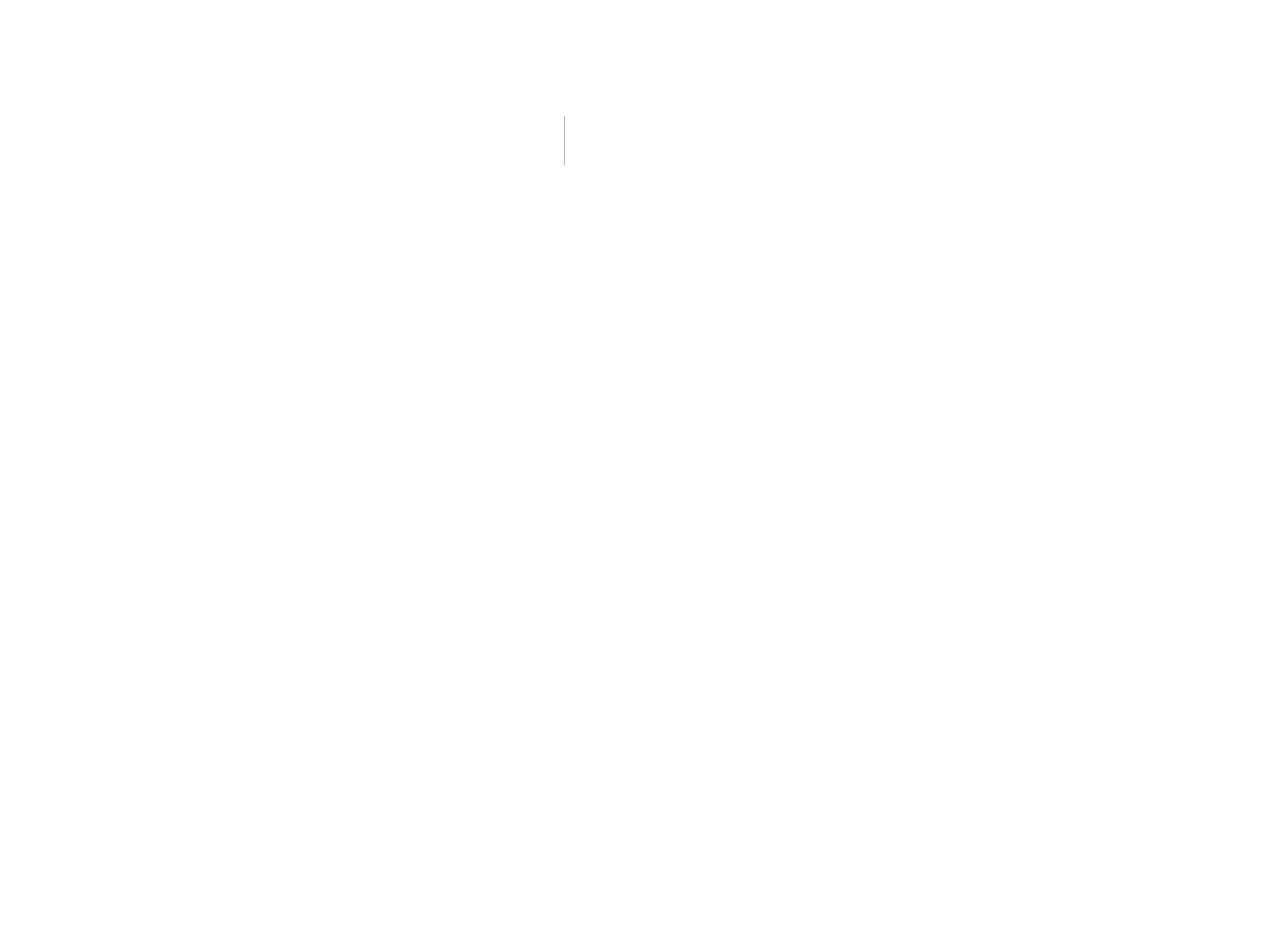
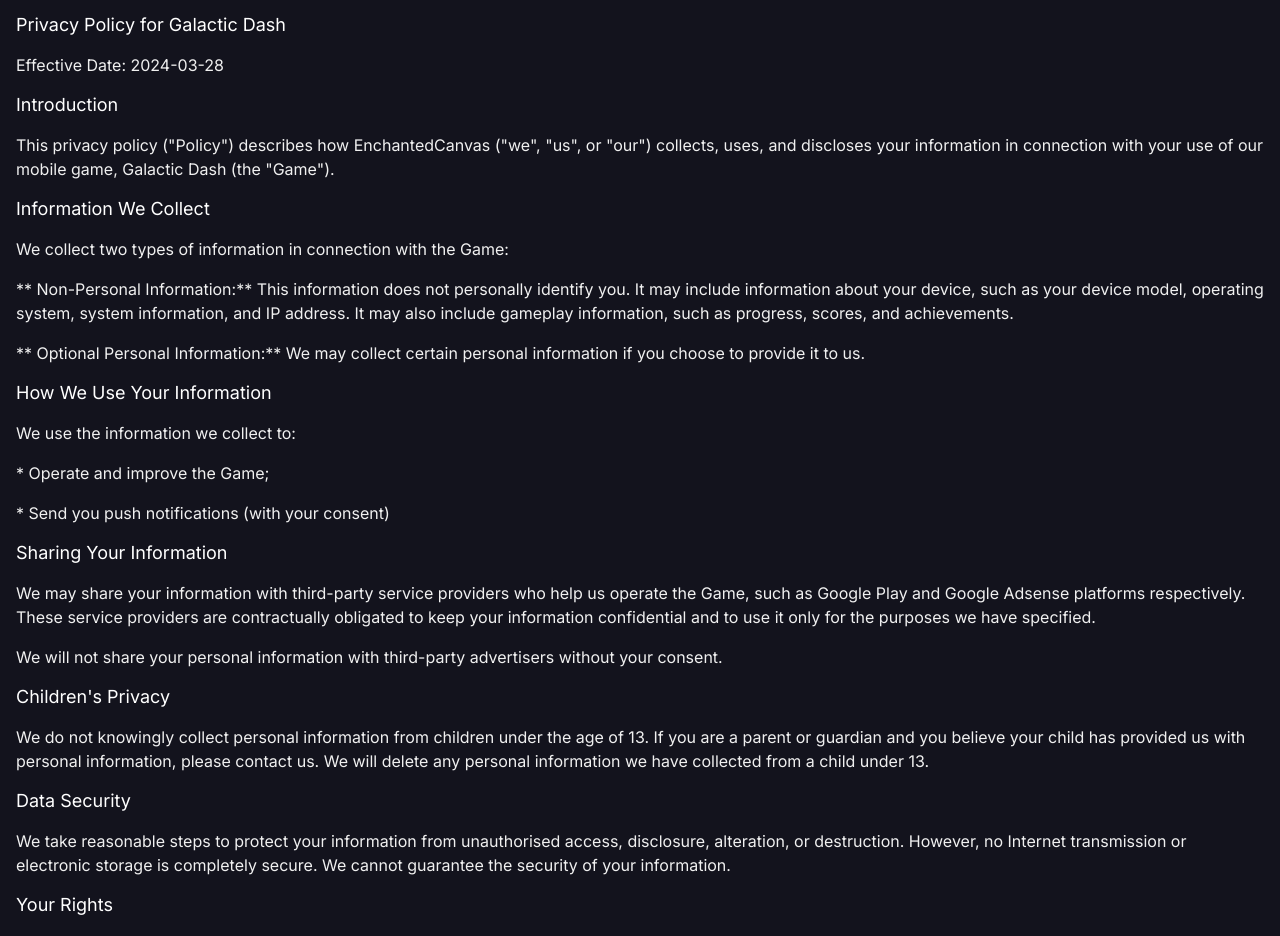
Before and after one commit to ShaneLee99/EnchantedCanvas-Website, a Next.js app: page /privacy in a window 1280 px wide. Before the commit this address had no page. Shown: the part 260-1196 px from the top of the page. Before the commit the page ends 800 px from the top, so only its background shows below. Built offline with nearby package versions, Linux system fonts and the light colour scheme; what tailwind-clip-path would draw is missing.

Commit message:
Added Privacy Policy

```diff
--- /dev/null
+++ b/app/api/privacy/privacy.json
@@ -0,0 +1,59 @@
+[
+"## Privacy Policy for Galactic Dash",
+
+"Effective Date: 2024-03-28",
+
+"## Introduction",
+
+"This privacy policy (\"Policy\") describes how EnchantedCanvas (\"we\", \"us\", or \"our\") collects, uses, and discloses your information in connection with your use of our mobile game, Galactic Dash (the \"Game\").",
+
+"## Information We Collect",
+
+"We collect two types of information in connection with the Game:",
+
+"** Non-Personal Information:**  This information does not personally identify you. It may include information about your device, such as your device model, operating system, system information, and IP address. It may also include gameplay information, such as progress, scores, and achievements.",
+"** Optional Personal Information:**  We may collect certain personal information if you choose to provide it to us.",
+
+"## How We Use Your Information",
+
+"We use the information we collect to:",
+
+"* Operate and improve the Game;",
+"* Send you push notifications (with your consent)",
+
+"## Sharing Your Information",
+
+"We may share your information with third-party service providers who help us operate the Game, such as Google Play and Google Adsense platforms respectively. These service providers are contractually obligated to keep your information confidential and to use it only for the purposes we have specified.",
+
+"We will not share your personal information with third-party advertisers without your consent.",
+
+"## Children's Privacy",
+
+"We do not knowingly collect personal information from children under the age of 13. If you are a parent or guardian and you believe your child has provided us with personal information, please contact us. We will delete any personal information we have collected from a child under 13.",
+
+"## Data Security",
+
+"We take reasonable steps to protect your information from unauthorised access, disclosure, alteration, or destruction. However, no Internet transmission or electronic storage is completely secure. We cannot guarantee the security of your information.",
+
+"## Your Rights",
+
+"You have certain rights concerning your information, including:",
+
+"* The right to access your information;",
+"* The right to rectify inaccurate information;",
+"* The right to request the deletion of your information;",
+"* The right to object to the processing of your information;",
+"* The right to withdraw your consent to process your information (where applicable).",
+
+"## Changes to this Policy",
+
+"We may update this Policy from time to time. We will notify you of any changes by posting the new Policy on the Game.",
+
+"## Contact Us",
+
+"If you have any questions about this Policy, please contact us at data@enchantedcanvas.net.",
+
+"## In-App Purchases",
+
+"Purchasing In-App Purchases will give us access to data such as the amount spent, full legal name, and a method of contact, email or phone, and or both. We are not responsible for the security of this data, but we have access to the following, via third-party companies. Please see more here [https://support.google.com/googleplay/android-developer/answer/9858738](https://support.google.com/googleplay/android-developer/answer/9858738)"
+]
--- /dev/null
+++ b/app/api/privacy/route.js
@@ -0,0 +1,5 @@
+import Privacy from './privacy.json';
+
+export async function GET() {
+    return Response.json(Privacy);
+};
--- a/app/components/SocialWidget/SocialWidget.jsx
+++ b/app/components/SocialWidget/SocialWidget.jsx
@@ -17,6 +17,7 @@ const SocialWidget = () => {
         className="icon rotate-90 cursor-pointer hover:text-blue-500 hover:scale-110 hover:shadow-md"
         src={YOUTUBE_ICON}
         alt="Youtube Icon"
+        onClick={() => window.location.href = "https://www.youtube.com/@EnchantedCanvas"}  // YouTube Link
       />
       <Image
         className="icon rotate-90 cursor-pointer hover:text-orange-500 hover:scale-110 hover:shadow-md"
@@ -27,11 +28,13 @@ const SocialWidget = () => {
         className="icon rotate-90 cursor-pointer hover:text-blurple-500 hover:scale-110 hover:shadow-md"
         src={DISCORD_ICON}
         alt="Discord Icon"
+        onClick={() => window.location.href = "https://discord.gg/9Rrka7GqZ9"}  // Discord Link
       />
       <Image
         className="icon rotate-90 cursor-pointer hover:text-pink-500 hover:scale-110 hover:shadow-md"
         src={INSTAGRAM_ICON}
         alt="Instagram Icon"
+        onClick={() => window.location.href = "https://www.instagram.com/enchantedcanvasgames"}  // Instagram Link
       />
     </div>
   );
--- /dev/null
+++ b/app/privacy/page.js
@@ -0,0 +1,60 @@
+"use client"
+import { useState } from 'react';
+import { useEffect } from 'react';
+
+export default function Home() {
+
+    const [terms, setTerms] = useState([]);
+    useEffect(() => {
+        const getTerms = async () => {
+            const res = await fetch('/api/privacy', { headers: { 'Content-Type': 'privacy/json' } });
+            const tempdata = await res.json();
+            setTerms(tempdata);
+        };
+        getTerms();
+    }, []);
+
+  return (
+    <main className="flex min-h-screen flex-col transition-all bg-gray-dark">
+
+        <div className='container flex flex-col mx-auto my-20'>
+            <div className='flex flex-col w-max p-4'>
+                <h2 className='lg:text-4xl text-2xl tracking-wider text-[#fff]'>Privacy Policy</h2>
+                <div className='border-b-[1px] w-full mt-4 text-gray-light'></div>
+            </div>
+
+            <div className='md:mt-20 mt-4 p-4'>
+                {terms.map((line, _key) => {
+                    const backoneIndex = terms[_key - 1]
+                    let classes = "py-2 font-body transition-all md:text-base text-sm leading-10"
+
+                    if (backoneIndex == "") {
+                        classes = "leading-10 "
+                    }
+                    if (line.startsWith("##")) {
+                        const trunicated_line = line.split("##")[1]
+                        return (
+                            <h2 className="text-lg leading-10">{trunicated_line}</h2>
+                        )
+                    }
+                    else if (line.startsWith("#")) {
+                        const trunicated_line = line.split("#")[1]
+                        return (
+                            <h2 className="text-xl leading-10">{trunicated_line}</h2>
+                        )
+                    } else {
+                        return (
+                            <p className={classes}>{line}</p>
+                        )
+                    }
+                })}
+            </div>
+
+
+
+        </div>
+    </main>
+
+
+    )
+}
--- a/package.json
+++ b/package.json
@@ -16,6 +16,7 @@
     "react": "^18",
     "react-dom": "^18",
     "react-tsparticles": "^2.12.2",
+    "run": "^1.5.0",
     "tsparticles-slim": "^2.12.0"
   },
   "devDependencies": {
```
Also changed, not shown: 1 other file (tests, documents, lock files or other folders).
